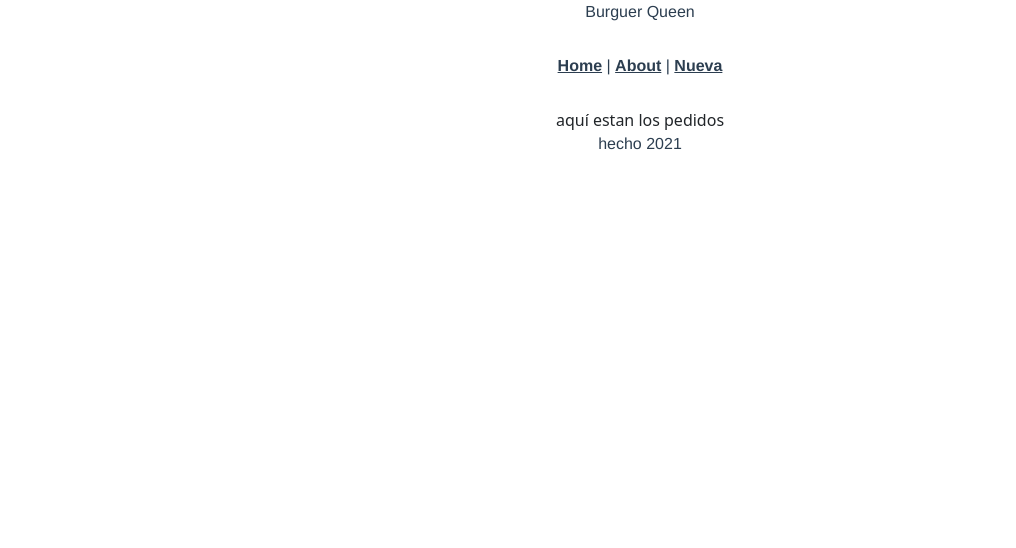
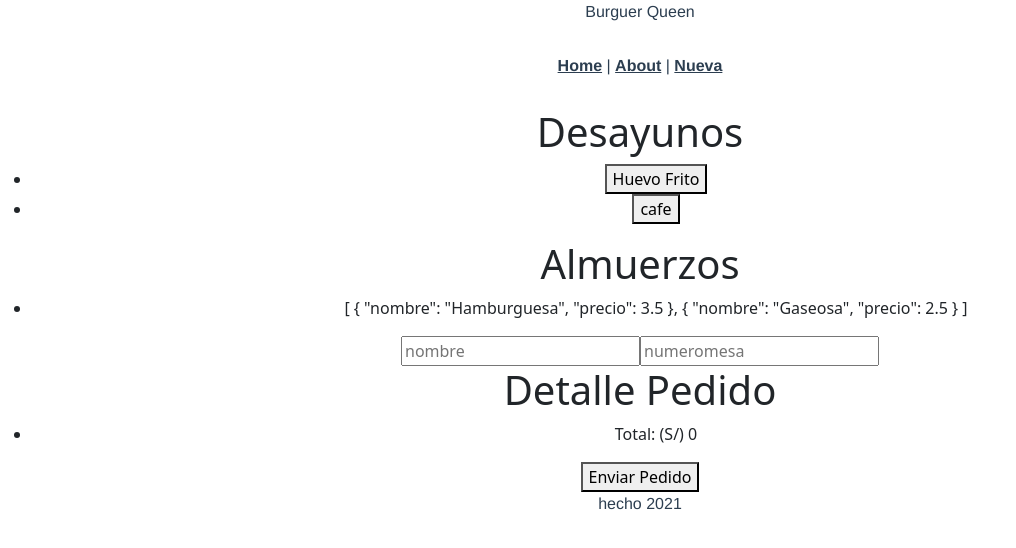
Before and after one commit to KatLMD/LIM013-fe-burger-queen, a Vue app: page /pedidos in a window 1280 px wide. Shown: the top 548 px of the page, without its empty margins (0-1016 px from the left). Built offline with nearby package versions, Linux system fonts and the light colour scheme.

Commit message:
logica de un componente

```diff
--- /dev/null
+++ b/src/backend/enviarPedido.js
@@ -0,0 +1,4 @@
+export const enviarPedido = async (pedido)=>{
+    //aqui vas ha hacer un post a una url y le vas a enviar el pedido
+    return {status:200,message:"El pedido se recibio"}
+}
--- /dev/null
+++ b/src/backend/menu.js
@@ -0,0 +1,26 @@
+export const menu = async (tipo)=>{
+    if(tipo==='desayuno'){
+
+        return [
+            {
+                nombre:"Huevo Frito",
+                precio : 1.5
+            },
+            {
+                nombre:"cafe",
+                precio : 1.0
+            },
+        ]
+    }else if(tipo==='almuerzo'){
+        return [
+            {
+                nombre:"Hamburguesa",
+                precio : 3.5
+            },
+            {
+                nombre:"Gaseosa",
+                precio : 2.5
+            },
+        ]
+    }
+}
--- a/src/views/Pedidos.vue
+++ b/src/views/Pedidos.vue
@@ -1,11 +1,117 @@
 <template>
     <div>
-            aquí estan los pedidos
+          <div class="izquierda">
+               <div>
+               <h1>
+                   Desayunos
+               </h1>
+               <ul>
+                   <li :key="i" v-for="(item,i) in desayuno">
+                       <button @click="agregarItem(item)">
+                           {{item.nombre}}
+                       </button>
+                   </li>
+               </ul>
+           </div>
+           <div>
+               <h1>
+                   Almuerzos
+               </h1>
+               <ul>
+                   <li>
+                      {{ almuerzo}}
+                   </li>
+
+               </ul>
+           </div>
+          </div>
+          <div class="derecha">
+              <input v-model="nombre" type="text" placeholder="nombre">
+              <input v-model="numero" type="number" placeholder="numeromesa">
+              <div>
+                  <h1>Detalle Pedido</h1>
+                  <div>
+                      <ul>
+                          <li :key="i" v-for="(item , i ) in pedido">
+                              <div>
+                                  <h4>{{item.nombre}} - {{item.precio}}</h4>
+                                  <button @click="quitar(i)">
+                                      -
+                                  </button>
+                              </div>
+                          </li>
+                          <li>
+                              Total: (S/) {{total}}
+                          </li>
+                      </ul>
+                  </div>
+              </div>
+              <div>
+                  <button @click="enviarPedido()">
+                      Enviar Pedido
+                  </button>
+              </div>
+          </div>
     </div>
 </template>
 <script>
+import {menu} from '../backend/menu'
+import {enviarPedido} from '../backend/enviarPedido'
 export default {
+    name:"Pedidos",
+    props:{
+    },
+    data(){
+        return {
+            desayuno :[],
+            almuerzo:[],
+            pedido:[],
+            //total : 0,
+            nombre:'',
+            numero:''
+        }
+    },
+    computed:{
+        total:function (){
+           let total =  0;
+            for (const item of this.pedido) {
+                total = total + item.precio
+            }
+            return total;
+        }
+    },
+    methods:{
+        agregarItem:function(item={nombre:"algo",precio:12}){
+            this.pedido = [...this.pedido,item];
+        },
+        enviarPedido: async function (){
+            let pedidoTotal = {
+                nombre :this.nombre,
+                numero : this.numero,
+                pedido  : this.pedido
+            }
+            let respuesta = await enviarPedido(pedidoTotal);
+            //modal que muestre lo que te respondio
+            console.log(pedidoTotal,respuesta)
+        }
+    },
 
+    watch:{
+        pedido:function(){
+            /* let total =  0;
+            for (const item of this.pedido) {
+                total = total + item.precio
+            }
+            this.total = total */
+    }
+
+    },
+    async created(){
+        this.desayuno = await menu('desayuno');
+        this.almuerzo = await menu('almuerzo');
+        console.log(this.desayuno , this.almuerzo );
+       /*  this.agregarItem() */
+    }
 }
 </script>
 <style lang="css" scoped>
```
